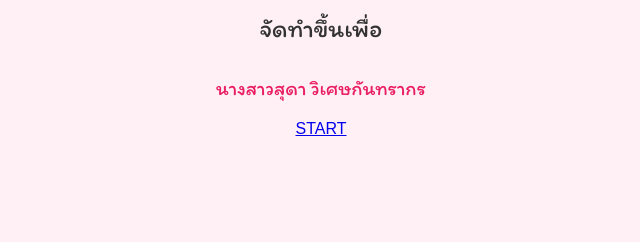
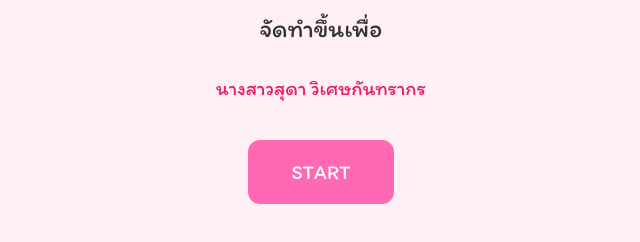
Before and after one commit to RealPocky/anniversary-surprise, a plain HTML site: page index.html in a window 1280 px wide. Shown: the part 138-380 px from the top of the page, without its empty margins (319-959 px from the left). Drawn offline with Linux system fonts and the light colour scheme.

Commit message:
Update style.css

```diff
--- a/style/style.css
+++ b/style/style.css
@@ -14,6 +14,20 @@ body {
     color: #e91e63;
   }
 
+  .start-button {
+    display: inline-block;
+    padding: 20px 44px;
+    font-size: 20px;
+    font-family: "Itim", cursive;
+    background-color: #ff69b4;
+    color: white;
+    text-decoration: none;
+    border: none;
+    border-radius: 12px;
+    margin-top: 20px;
+    cursor: pointer;
+    transition: background-color 0.3s ease;
+  }
 
 /*itim fomt*/
 .itim-regular {
```
